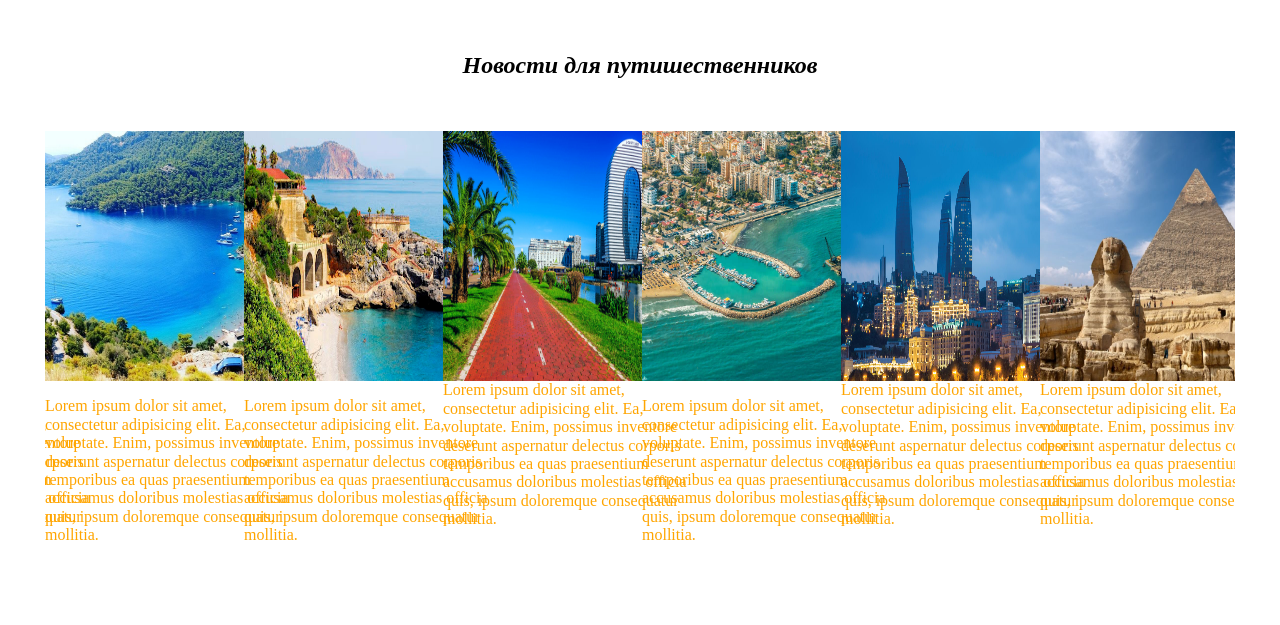
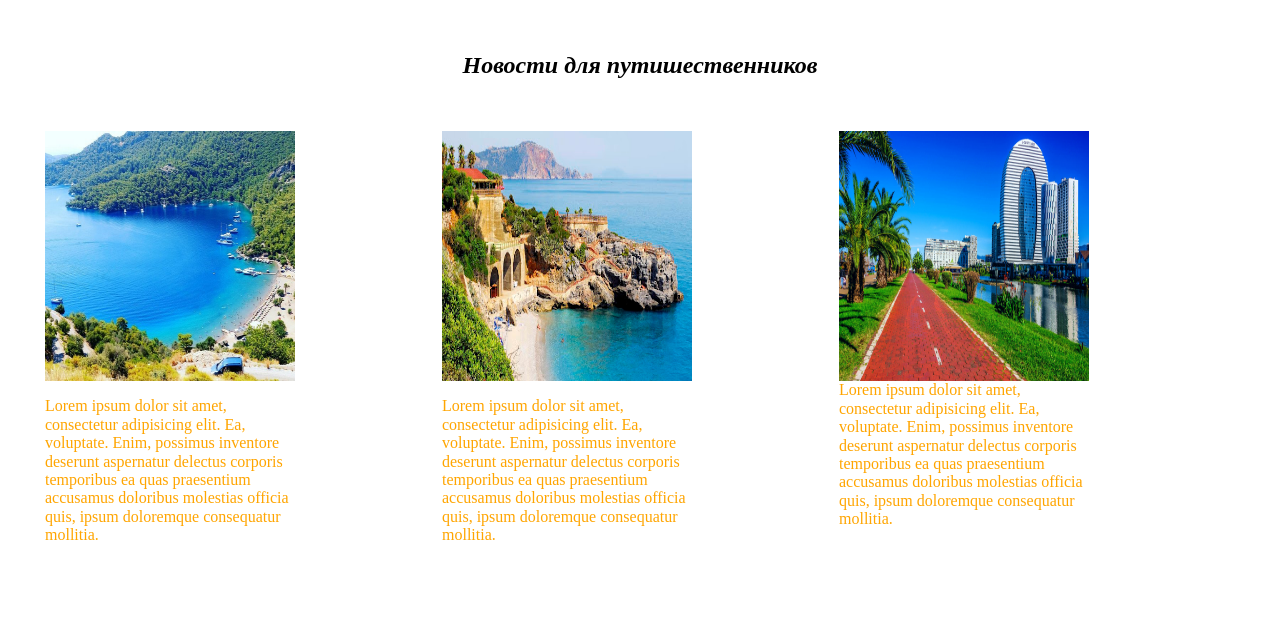
Before and after one commit to Antonio-DevOps/Kinn-Home, a website: page index.html in a window 1280 px wide. Shown: the part 800-1425 px from the top of the page. Drawn offline with Linux system fonts and the light colour scheme.

Commit message:
fix slider for screens

```diff
--- a/js/main.js
+++ b/js/main.js
@@ -13,11 +13,37 @@ function opentab(evt, cityName) {
   }
   // =====================Slider===================
   $('.sliderNewsforTravel').slick({
-    slidesToShow: 6,
+    slidesToShow: 5,
     slidesToScroll: 1,
     autoplay: true,
     autoplaySpeed: 2000,
     arrows:false,
     centerPadding: true,
-    infinite: true,
+    responsive: [
+      {
+        breakpoint: 1920,
+        settings: {
+          slidesToShow: 3,
+          slidesToScroll: 1,
+          infinite: true,
+        }
+      },
+      {
+        breakpoint: 1170,
+        settings: {
+          slidesToShow: 3,
+          slidesToScroll: 1
+        }
+      },
+      {
+        breakpoint: 480,
+        settings: {
+          slidesToShow: 1,
+          slidesToScroll: 1
+        }
+      }
+      // You can unslick at a given breakpoint now by adding:
+      // settings: "unslick"
+      // instead of a settings object
+    ]
   });
```
Also changed, not shown: scss/style.scss (+0 -15 lines).
